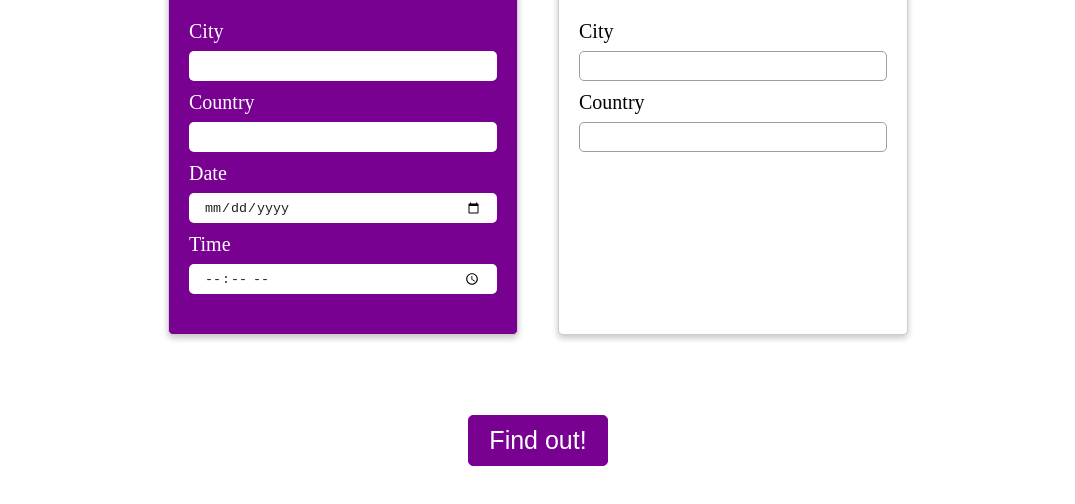
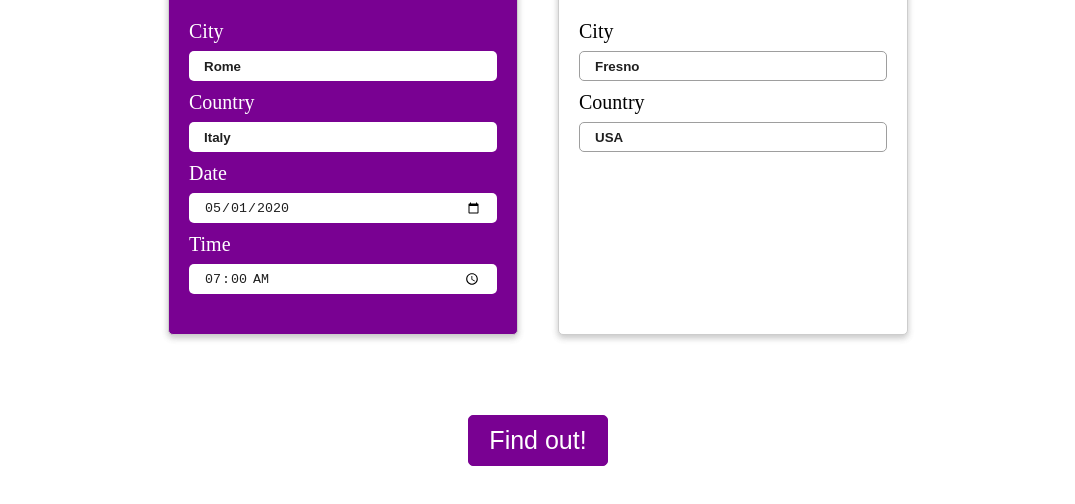
Before and after one commit to larisafrolova/time-checker, a plain HTML site: page index.html in a window 1280 px wide. Shown: the part 268-772 px from the top of the page, without its empty margins (102-1177 px from the left). Drawn offline with Linux system fonts and the light colour scheme.

Commit message:
changed the name of the value of the local and host cities

```diff
--- a/index.html
+++ b/index.html
@@ -24,28 +24,28 @@
                                 <label for="hcity">City</label>
                                 <p class="block-form__validation-text">Enter your host city!</p>
                             </div>
-                            <input class="block-form__input block-form__input--bold" type="text" id="hcity" name="city" required>
+                            <input class="block-form__input block-form__input--bold" type="text" id="hcity" name="city" required value="Rome">
                         </div>
                     <div class="block-form__item">
                         <div class="block-form__label">
                             <label for="hcountry">Country</label>
                             <p class="block-form__validation-text">Enter your host country!</p>
                         </div>
-                        <input class="block-form__input block-form__input--bold" type="text" id="hcountry" name="country" required>
+                        <input class="block-form__input block-form__input--bold" type="text" id="hcountry" name="country" required value="Italy">
                     </div>
                     <div class="block-form__item">
                         <div class="block-form__label">
                             <label for="hdate">Date</label>
                             <p class="block-form__validation-text">Enter your host date!</p>
                         </div>
-                        <input class="block-form__input" type="date" id="hdate" name="date" required>
+                        <input class="block-form__input" type="date" id="hdate" name="date" required value="2020-05-01">
                     </div>
                     <div class="block-form__item">
                         <div class="block-form__label">
                             <label for="hdate">Time</label>
                             <p class="block-form__validation-text">Enter your host time!</p>
                         </div>
-                        <input class="block-form__input" type="time" id="htime" name="time" required>
+                        <input class="block-form__input" type="time" id="htime" name="time" required value="07:00:00">
                     </div>
                 </div>
                 <div class="block-form__form block-form__form--local">
@@ -55,14 +55,14 @@
                                 <label for="lcity">City</label>
                                 <p class="block-form__validation-text">Enter your local city!</p>
                             </div>
-                            <input class="block-form__input block-form__input--local block-form__input--bold" type="text" id="lcity" name="city" required>
+                            <input class="block-form__input block-form__input--local block-form__input--bold" type="text" id="lcity" name="city" required value="Fresno">
                         </div>
                         <div class="block-form__item">
                             <div class="block-form__label">
                                 <label for="lcountry">Country</label>
                                 <p class="block-form__validation-text">Enter your local country!</p>
                             </div>
-                            <input class="block-form__input block-form__input--local block-form__input--bold" type="text" id="lcountry" name="country" required>
+                            <input class="block-form__input block-form__input--local block-form__input--bold" type="text" id="lcountry" name="country" required value="USA">
                         </div>
                         <!-- <div class="block-form__item block-input__item--local" style="visibility: hidden">
                             <label for="hdate">Date</label>
@@ -76,7 +76,7 @@
             </div>
             <div class="block-form__submit">
                 <!-- <input class="block-submit__input" type="submit" value="Find out!" onclick="getInputValue();"> -->
-                <button class="block-form__btn" type="submit" onclick="getInputValue();">Find out!</button>
+                <button class="block-form__btn" type="submit" onclick="getInputValue()">Find out!</button>
                 <!-- <button class="block-submit__btn" type="submit">Reset</button> -->
             </div>
         </form>
--- a/index.js
+++ b/index.js
@@ -1,5 +1,6 @@
 
 function getInputValue() {
+  console.log("i am in the getInputValue function");
 
   const hostCity = document.getElementById("hcity").value;
   const hostCountry = document.getElementById("hcountry").value;
@@ -10,11 +11,11 @@ const localCity = document.getElementById("lcity").value;
   const localCountry = document.getElementById("lcountry").value;
 
 // validate(hostCity, hostCountry, hostDate, hostTime);
-validateCity (hostCity);
+//validateCity (hostCity);
 
     document.getElementById("block-result").style.visibility = "visible";
 
-    var url = `https://timezone.abstractapi.com/v1/convert_time/?api_key=f0b51a94ee7e42b7ab5db8d1bade8045&&base_location=${hostCity}, ${hostCountry}&base_datetime=2022-12-08 07:00:00&target_location=${localCity}, ${localCountry}`
+    var url = `https://timezone.abstractapi.com/v1/convert_time/?api_key=f0b51a94ee7e42b7ab5db8d1bade8045&&base_location=${hostCity},${hostCountry}&base_datetime=2020-05-01 07:00:00&target_location=${localCity}, ${localCountry}`
 
     httpGetAsync(url);
   }
@@ -29,18 +30,24 @@ validateCity (hostCity);
   }
 
   function httpGetAsync(url) {
+    console.log("i am in the httpGetAsync function");
+
     const postResult = document.getElementById('text-result');
     const textTemplate = document.getElementById('result-template');
     var xmlHttp = new XMLHttpRequest();
+    console.log('after new request');
     // xmlHttp.onreadystatechange = function() {
     //     if (xmlHttp.readyState === 4 && xmlHttp.status === 200)
     //     callback(xmlHttp.responseText);
     // }
     xmlHttp.open("GET", url, true); // true for asynchronous
 
+    console.log("after open new request");
+
     xmlHttp.responseType = 'json';
 
     xmlHttp.onload = function() {
+      console.log("i am in the onload function");
       if (xmlHttp.status >= 200 && xmlHttp.status < 300){
         const userInput = xmlHttp.response;
         console.log("user input is "+userInput);
@@ -61,6 +68,7 @@ validateCity (hostCity);
     };
 
     xmlHttp.send(null);
+    console.log("afeter send request");
 }
 
 // function validate() {
@@ -106,7 +114,7 @@ validateCity (hostCity);
 // }
 
 
-function validateCity (city) {
+/*function validateCity (city) {
   //var formsCollection = document.forms;
   //let validText = document.getElementsByClassName("validation-text");
  // for(var i=0;i<formsCollection.length;i++) {
@@ -146,4 +154,4 @@ function validateDate (date) {
 
 function validateTime (time) {
   alert ("it is working! validate with no arguments");
-}
+}*/
--- a/style.css
+++ b/style.css
@@ -12,7 +12,7 @@ body {
 
 /* block element of the body*/
 .block {
-    margin:0 10px 50px 10px;
+    margin:0 20px 50px 20px;
 }
 
 /*header of the website*/
@@ -173,6 +173,7 @@ body {
 
 
 @media (min-width: 480px){
+
     .block-form__user-input, .block-form {
         width: 100%;
     }
```
Lines whose indentation alone changed are shown as unchanged.
